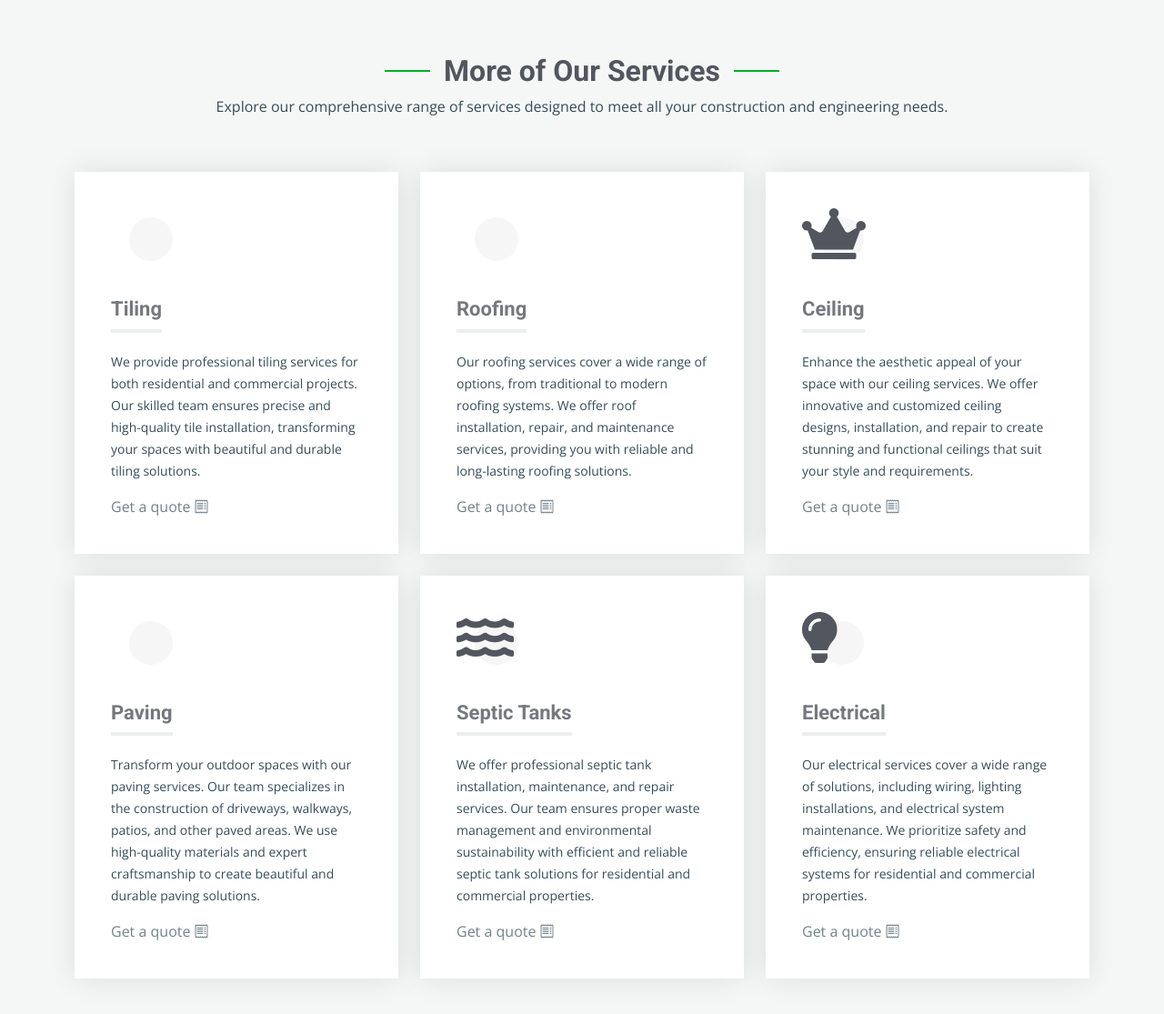
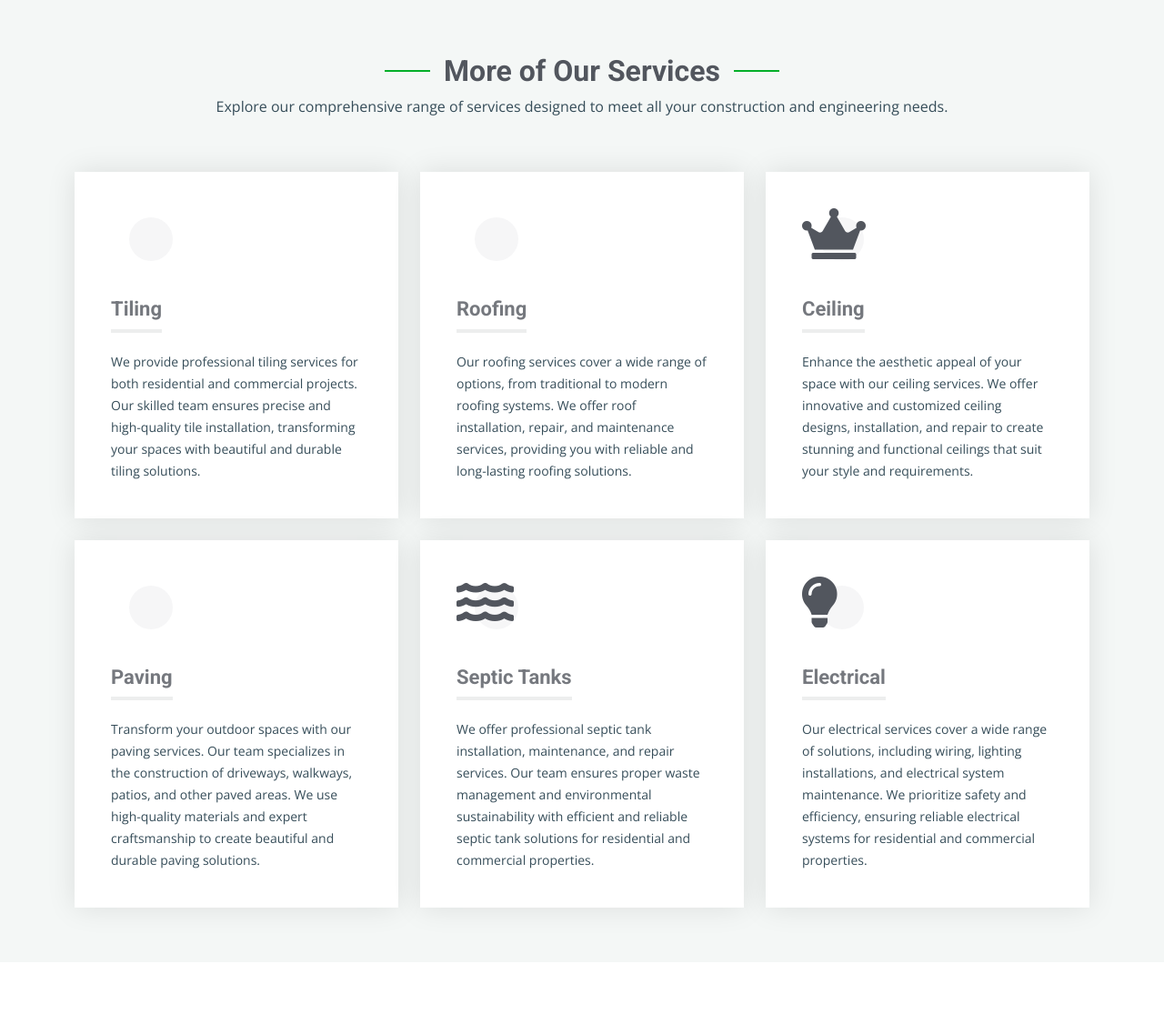
Before and after one commit to amcodecase/gts, a PHP site: page /main/index.php in a window 1280 px wide. Shown: the part 2224-3339 px from the top of the page at 91% size. Run offline with PHP 8.4, Linux system fonts and the light colour scheme; some libraries are stand-ins or nearby versions.

Commit message:
updated images

```diff
--- a/main/index.php
+++ b/main/index.php
@@ -14,7 +14,6 @@
 
 <!DOCTYPE html>
 <html lang="en">
-
 <head>
   <meta charset="utf-8">
   <meta content="width=device-width, initial-scale=1.0" name="viewport">
@@ -102,8 +101,6 @@
 
     </div>
 </header>
-
-
   <main class="main">
 
     <!-- Hero Section -->
@@ -113,7 +110,7 @@
   <div class="container">
     <div class="row justify-content-center" data-aos="fade-up" data-aos-delay="100">
       <div class="col-lg-6 text-center">
-        <h2>Welcome to <?php echo htmlspecialchars($siteName); ?></h2> <!-- Dynamic site name -->
+        <h2>Welcome to <?php echo htmlspecialchars($siteName); ?></h2>
         <p>Your partner in providing top-notch engineering and construction services. We specialize in Electrical, Mechanical, Civil Engineering, and Renewable Energy Solutions.</p>
         <a href="#get-started" class="btn-get-started">Get Started</a>
       </div>
@@ -132,10 +129,10 @@
     <img src="assets/img/hero-carousel/hero3.jpg" alt="">
   </div>
   <div class="carousel-item">
-    <img src="assets/img/hero-carousel/hero4.jpg" alt="">
+    <img src="assets/img/hero-carousel/hero4.jpeg" alt="">
   </div>
   <div class="carousel-item">
-    <img src="assets/img/hero-carousel/hero5.jpg" alt="">
+    <img src="assets/img/hero-carousel/hero7.jpg" alt="">
   </div>
 
   <a class="carousel-control-prev" href="#hero-carousel" role="button" data-bs-slide="prev">
@@ -147,7 +144,8 @@
   </a>
 </div>
 
-</section><!-- /Hero Section -->
+</section>
+<!-- /Hero Section -->
 
 <!-- Get Started Section -->
 <section id="get-started" class="get-started section">
@@ -238,7 +236,7 @@
       <div class="card-item">
         <div class="row">
           <div class="col-xl-5">
-            <div class="card-bg"><img src="assets/img/mikango5.jpg" alt=""></div>
+            <div class="card-bg"><img src="assets/img/alt-services.jpeg" alt=""></div>
           </div>
           <div class="col-xl-7 d-flex align-items-center">
             <div class="card-body">
@@ -307,7 +305,7 @@
           </div>
           <h3>Tiling</h3>
           <p>We provide professional tiling services for both residential and commercial projects. Our skilled team ensures precise and high-quality tile installation, transforming your spaces with beautiful and durable tiling solutions.</p>
-          <a href="#" class="readmore stretched-link">Get a quote <i class="bi bi-receipt"></i></a>
+          <!-- <a href="#" class="readmore stretched-link">Get a quote <i class="bi bi-receipt"></i></a> -->
         </div>
       </div><!-- End Service Item -->
 
@@ -318,7 +316,7 @@
           </div>
           <h3>Roofing</h3>
           <p>Our roofing services cover a wide range of options, from traditional to modern roofing systems. We offer roof installation, repair, and maintenance services, providing you with reliable and long-lasting roofing solutions.</p>
-          <a href="#" class="readmore stretched-link">Get a quote <i class="bi bi-receipt"></i></a>
+          <!-- <a href="#" class="readmore stretched-link">Get a quote <i class="bi bi-receipt"></i></a> -->
         </div>
       </div><!-- End Service Item -->
 
@@ -329,7 +327,7 @@
           </div>
           <h3>Ceiling</h3>
           <p>Enhance the aesthetic appeal of your space with our ceiling services. We offer innovative and customized ceiling designs, installation, and repair to create stunning and functional ceilings that suit your style and requirements.</p>
-          <a href="#" class="readmore stretched-link">Get a quote <i class="bi bi-receipt"></i></a>
+          <!-- <a href="#" class="readmore stretched-link">Get a quote <i class="bi bi-receipt"></i></a> -->
         </div>
       </div><!-- End Service Item -->
 
@@ -340,7 +338,7 @@
           </div>
           <h3>Paving</h3>
           <p>Transform your outdoor spaces with our paving services. Our team specializes in the construction of driveways, walkways, patios, and other paved areas. We use high-quality materials and expert craftsmanship to create beautiful and durable paving solutions.</p>
-          <a href="#" class="readmore stretched-link">Get a quote <i class="bi bi-receipt"></i></a>
+          <!-- <a href="#" class="readmore stretched-link">Get a quote <i class="bi bi-receipt"></i></a> -->
         </div>
       </div><!-- End Service Item -->
 
@@ -351,7 +349,7 @@
           </div>
           <h3>Septic Tanks</h3>
           <p>We offer professional septic tank installation, maintenance, and repair services. Our team ensures proper waste management and environmental sustainability with efficient and reliable septic tank solutions for residential and commercial properties.</p>
-          <a href="#" class="readmore stretched-link">Get a quote <i class="bi bi-receipt"></i></a>
+          <!-- <a href="#" class="readmore stretched-link">Get a quote <i class="bi bi-receipt"></i></a> -->
         </div>
       </div><!-- End Service Item -->
 
@@ -373,7 +371,7 @@
           </div>
           <h3>Electrical</h3>
           <p>Our electrical services cover a wide range of solutions, including wiring, lighting installations, and electrical system maintenance. We prioritize safety and efficiency, ensuring reliable electrical systems for residential and commercial properties.</p>
-          <a href="#" class="readmore stretched-link">Get a quote <i class="bi bi-receipt"></i></a>
+          <!-- <a href="#" class="readmore stretched-link">Get a quote <i class="bi bi-receipt"></i></a> -->
         </div>
       </div><!-- End Service Item -->
 
```
Also changed, not shown: main/assets/img/hero-carousel/hero4.jpeg (added), main/assets/img/hero-carousel/hero7.jpg (added), main/assets/img/hero-carousel/update3.jpg (added), main/assets/img/hero-carousel/update4.jpg (added).
